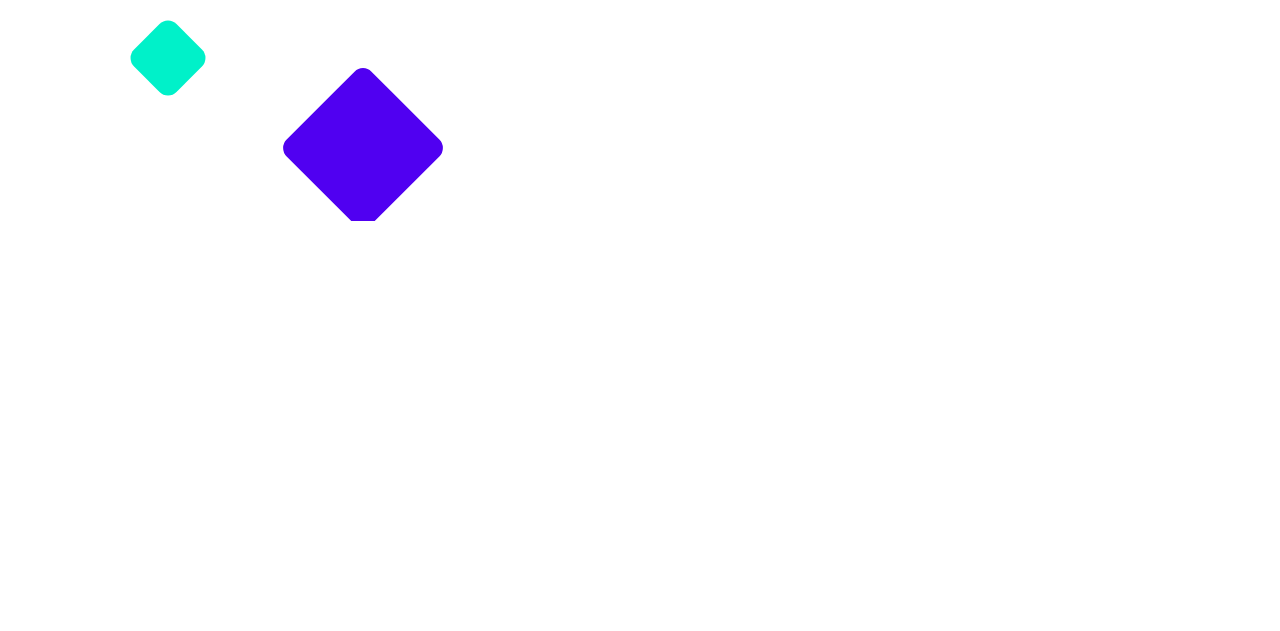
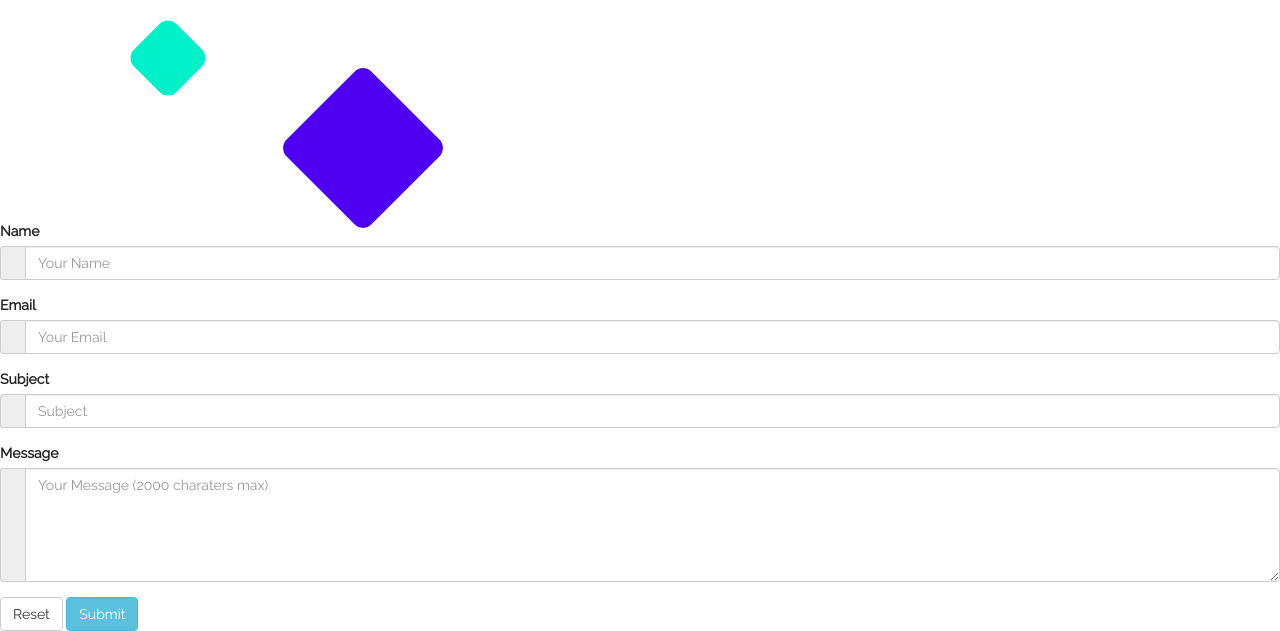
Before and after one commit to littleloveprint/littleloveprint, a PHP site: page / in a window 1280 px wide. Shown: the part 4023-4654 px from the top of the page. Before the commit the page ends 4244 px from the top, so only its background shows below. Run offline with PHP 8.4, Linux system fonts and the light colour scheme.

Commit message:
composer.json edit

```diff
--- a/public_html/index.php
+++ b/public_html/index.php
@@ -344,6 +344,50 @@
 					</div>
 			</section>
 
+			<!-- CONTACT FORM -->
+			<form id="contact-form">
+				<div class="form-group">
+					<label for="name">Name</label>
+					<div class="input-group">
+						<div class="input-group-addon">
+							<i class="fa fa-user"></i>
+						</div>
+						<input class="form-control" type="text" name="name" id="name" placeholder="Your Name">
+					</div>
+				</div>
+				<div class="form-group">
+					<label for="email">Email</label>
+					<div class="input-group">
+						<div class="input-group-addon">
+							<i class="fa fa-envelope"></i>
+						</div>
+						<input class="form-control" type="email" name="email" id="email" placeholder="Your Email">
+					</div>
+				</div>
+				<div class="form-group">
+					<label for="subject">Subject</label>
+					<div class="input-group">
+						<div class="input-group-addon">
+							<i class="fa fa-pencil"></i>
+						</div>
+						<input class="form-control" type="text" name="subject" id="subject" placeholder="Subject">
+					</div>
+				</div>
+				<div class="form-group">
+					<label for="message">Message</label>
+					<div class="input-group">
+						<div class="input-group-addon">
+							<i class="fa fa-comment"></i>
+						</div>
+						<textarea name="message" rows="5" id="message" class="form-control" placeholder="Your Message (2000 charaters max)"></textarea>
+					</div>
+				</div>
+
+				<button class="btn btn-default" type="reset">Reset</button>
+				<button class="btn btn-info" type="submit">Submit</button>
+			</form>
+			<!-- END CONTACT FORM-->
+
 		</main>
 
 	</body>
```
Also changed, not shown: composer.json (+2 -9 lines).
